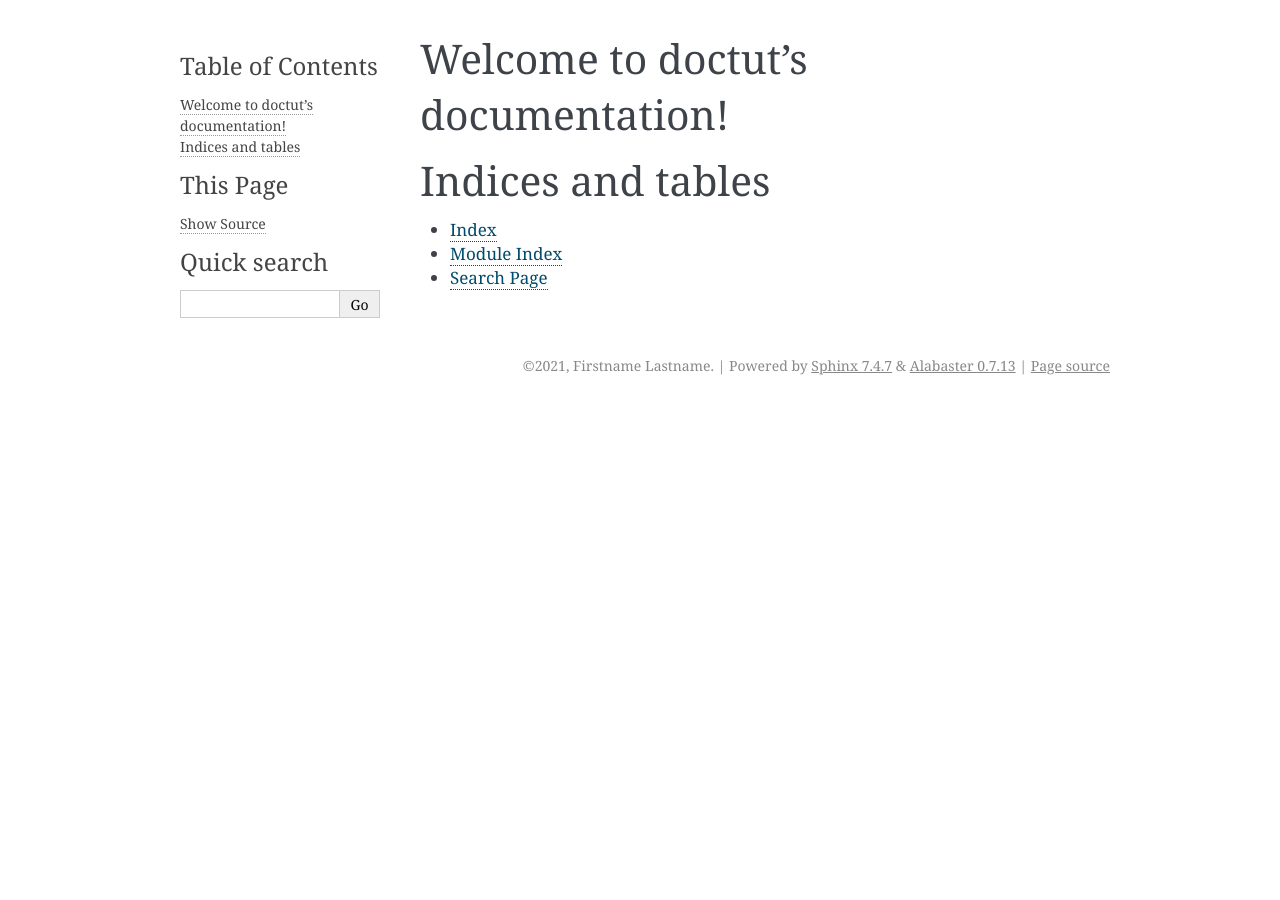
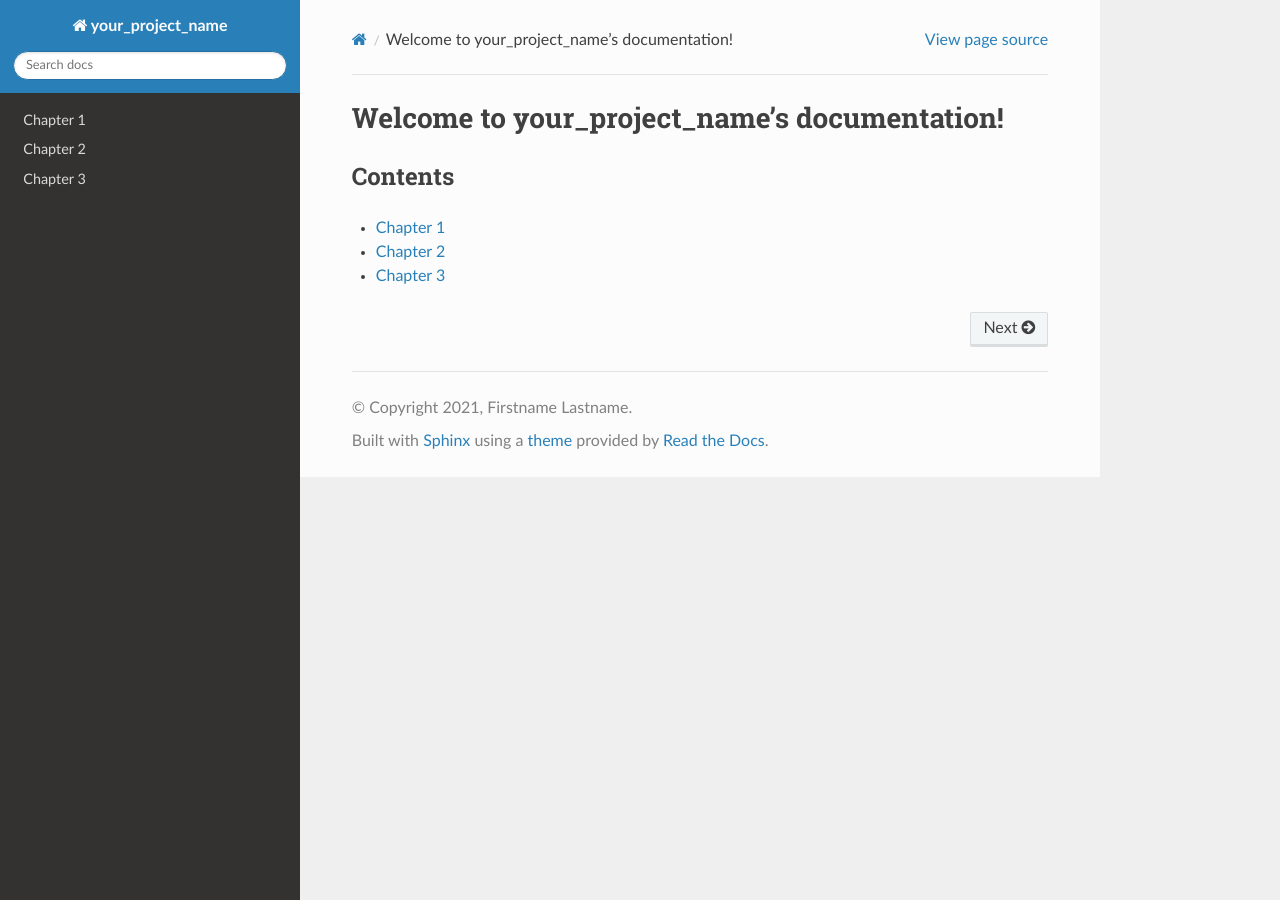
Before and after one commit to junh-ki/readthedocs-template, a Sphinx documentation site: the page built from docs/source/index.rst, in a window 1280 px wide. Built offline with Sphinx 7.4.7 and the Read the Docs theme 2.0.0, drawn with Linux system fonts in a browser that asks for light colours; formulas are drawn with MathJax 3.

Commit message:
structured

```diff
--- a/docs/source/conf.py
+++ b/docs/source/conf.py
@@ -14,10 +14,11 @@
 # import sys
 # sys.path.insert(0, os.path.abspath('.'))
 
+import sphinx_rtd_theme
 
 # -- Project information -----------------------------------------------------
 
-project = 'doctut'
+project = 'your_project_name'
 copyright = '2021, Firstname Lastname'
 author = 'Firstname Lastname'
 
@@ -31,25 +32,45 @@ release = '0.0.1'
 # extensions coming with Sphinx (named 'sphinx.ext.*') or your custom
 # ones.
 extensions = [
+    'sphinx.ext.autosectionlabel',
+    'sphinx.ext.autodoc',
+    'sphinx.ext.intersphinx',
+    'sphinx.ext.todo',
+    'sphinx.ext.mathjax',
+    'sphinx.ext.ifconfig',
+    'sphinx.ext.imgmath',
+    'sphinx_rtd_theme',
+    'recommonmark'
 ]
 
-# Add any paths that contain templates here, relative to this directory.
-templates_path = ['_templates']
+source_suffix = ['.rst', '.md']
 
 # List of patterns, relative to source directory, that match files and
 # directories to ignore when looking for source files.
 # This pattern also affects html_static_path and html_extra_path.
-exclude_patterns = []
-
+exclude_patterns = ['_build']
+default_role = 'obj'
+intersphinx_mapping = {
+    'sphinx': ('https://sphinx.readthedocs.io/en/latest/', None),
+}
+gettext_compact = False
 
 # -- Options for HTML output -------------------------------------------------
 
 # The theme to use for HTML and HTML Help pages.  See the documentation for
 # a list of builtin themes.
 #
-html_theme = 'alabaster'
+html_theme = 'sphinx_rtd_theme'
+
+imgmath_latex_preamble = r'\usepackage{array}'
+imgmath_image_format = 'svg'
 
 # Add any paths that contain custom static files (such as style sheets) here,
 # relative to this directory. They are copied after the builtin static files,
 # so a file named "default.css" will overwrite the builtin "default.css".
-html_static_path = ['_static']
+html_static_path = ['_images']
+
+html_theme_path = [sphinx_rtd_theme.get_html_theme_path()]
+
+# Master doc
+master_doc = 'index'
--- /dev/null
+++ b/docs/source/contents/chapter_1.rst
@@ -0,0 +1,4 @@
+Chapter 1
+=========
+
+Write something here.
--- /dev/null
+++ b/docs/source/contents/chapter_2.rst
@@ -0,0 +1,4 @@
+Chapter 2
+=========
+
+Write something here.
--- /dev/null
+++ b/docs/source/contents/chapter_3.rst
@@ -0,0 +1,4 @@
+Chapter 3
+=========
+
+Write something here.
--- a/docs/source/index.rst
+++ b/docs/source/index.rst
@@ -3,18 +3,15 @@
    You can adapt this file completely to your liking, but it should at least
    contain the root `toctree` directive.
 
-Welcome to doctut's documentation!
-==================================
+Welcome to your_project_name's documentation!
+=============================================
+
+Contents
+########
 
 .. toctree::
-   :maxdepth: 2
-   :caption: Contents:
+   :maxdepth: 3
 
-
-
-Indices and tables
-==================
-
-* :ref:`genindex`
-* :ref:`modindex`
-* :ref:`search`
+   Chapter 1 <contents/chapter_1>
+   Chapter 2 <contents/chapter_2>
+   Chapter 3 <contents/chapter_3>
```
Also changed, not shown: 1 other file.
